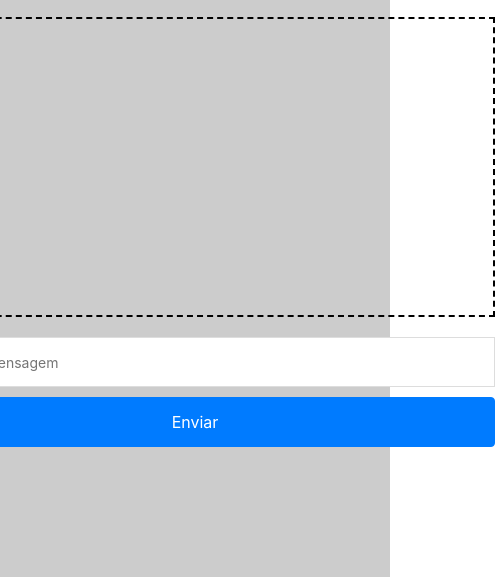
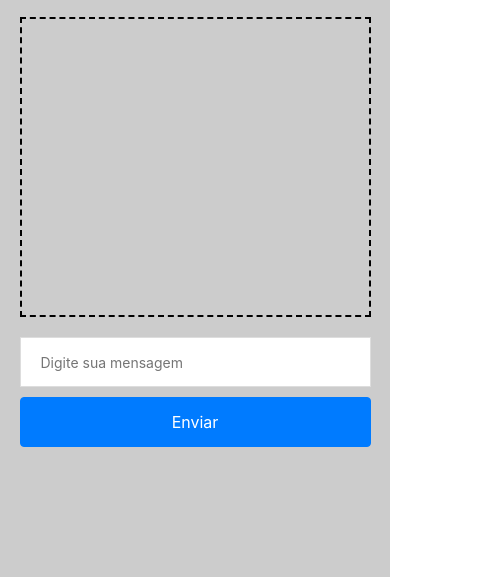
Before and after one commit to tallisson/chat, a website: page public/index.html in a window 390 px wide. Shown: the part 267-844 px from the top of the page, 495 px wide, since content can reach past the window. Drawn offline with nearby package versions, Linux system fonts and the light colour scheme; no server answers.

Commit message:
Deixando componentes da tela fluida em 800px

```diff
--- a/public/styles.css
+++ b/public/styles.css
@@ -41,3 +41,9 @@ button {
   border: 2px dashed #000;
   padding: 20px;
 }
+
+@media(max-width: 800px) {
+  input, button, .messages {
+    width: 90%;
+  }
+}
```
